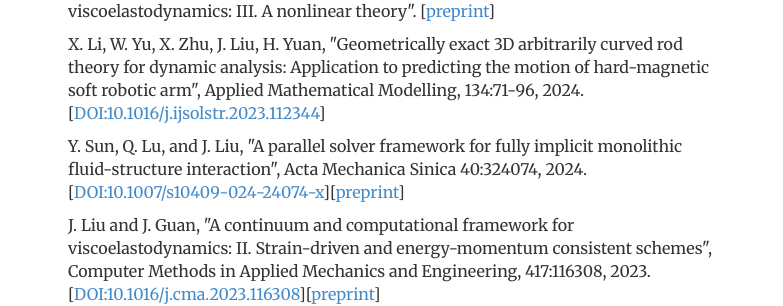
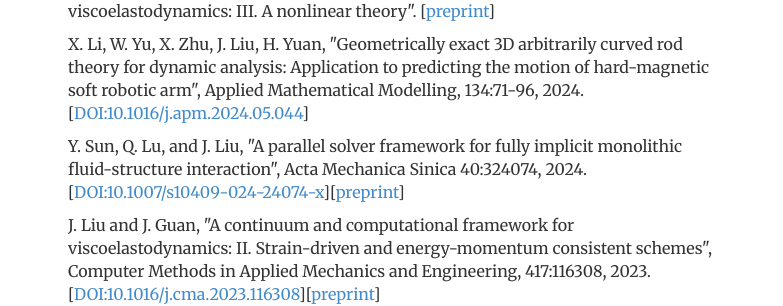
Before and after one commit to ju-liu/ju-liu.github.io, a Jekyll site: the page built from publications/index.html, in a window 1280 px wide and 900 px high. Shown: the part 251-557 px from the top of the window, without its empty margins (248-1031 px from the left). Built offline with Jekyll 4.4.1, drawn with Linux system fonts in a browser that asks for light colours; nearby versions of some CDN libraries; library files that are not in the unit come from our copies; comment, search, counter and statistics services are not loaded.

Commit message:
Update index.html

```diff
--- a/publications/index.html
+++ b/publications/index.html
@@ -14,7 +14,7 @@
 
   <p>J. Liu and J. Guan, C. Zhao, J. Luo, "A continuum and computational framework for viscoelastodynamics: III. A nonlinear theory". [<a href="https://arxiv.org/pdf/2405.03090">preprint</a>]</p>
 
-  <p>X. Li, W. Yu, X. Zhu, J. Liu, H. Yuan, "Geometrically exact 3D arbitrarily curved rod theory for dynamic analysis: Application to predicting the motion of hard-magnetic soft robotic arm", Applied Mathematical Modelling, 134:71-96, 2024. [<a href="https://doi.org/10.1016/j.ijsolstr.2023.112344">DOI:10.1016/j.ijsolstr.2023.112344</a>]</p>
+  <p>X. Li, W. Yu, X. Zhu, J. Liu, H. Yuan, "Geometrically exact 3D arbitrarily curved rod theory for dynamic analysis: Application to predicting the motion of hard-magnetic soft robotic arm", Applied Mathematical Modelling, 134:71-96, 2024. [<a href="https://doi.org/10.1016/j.apm.2024.05.044">DOI:10.1016/j.apm.2024.05.044</a>]</p>
 
   <p>Y. Sun, Q. Lu, and J. Liu, "A parallel solver framework for fully implicit monolithic fluid-structure interaction", Acta Mechanica Sinica 40:324074, 2024. [<a href="https://doi.org/10.1007/s10409-024-24074-x">DOI:10.1007/s10409-024-24074-x</a>][<a href="https://arxiv.org/pdf/2206.06996.pdf">preprint</a>]</p>
 
```
